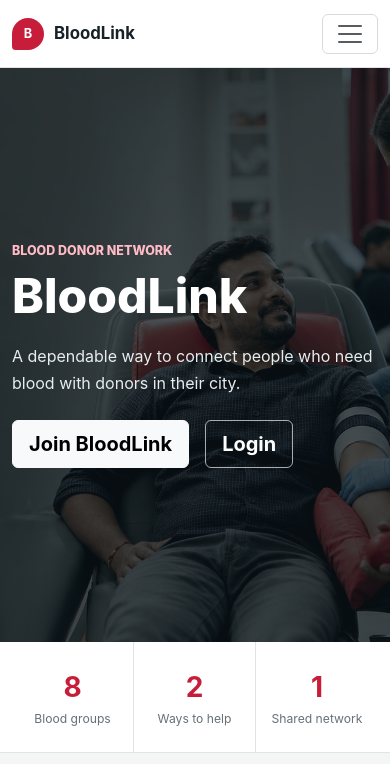
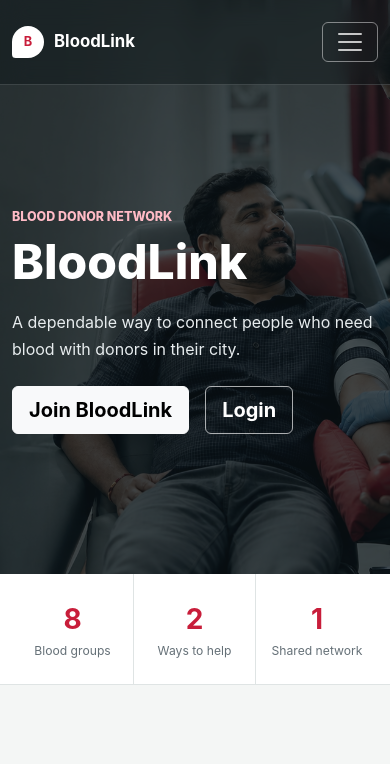
Before and after one commit to shivnandan-kumar/bloodlink-flask, a Flask app: page / in a window 390 px wide. Shown: the top 764 px of the page. Run offline with Flask 3, Linux system fonts and the light colour scheme.

Commit message:
Modernize hero navbar

```diff
--- a/app/static/css/style.css
+++ b/app/static/css/style.css
@@ -25,6 +25,58 @@
     min-height: 68px;
     position: relative;
     z-index: 20;
+}
+
+.app-navbar .container {
+    min-height: 68px;
+}
+
+.home-page .app-navbar {
+    backdrop-filter: blur(12px);
+    background: rgba(10, 19, 23, 0.42);
+    border-bottom-color: rgba(255, 255, 255, 0.15);
+    left: 0;
+    position: absolute;
+    right: 0;
+    top: 0;
+}
+
+.home-page .brand-lockup,
+.home-page .nav-link,
+.home-page .user-greeting {
+    color: #ffffff;
+}
+
+.home-page .brand-lockup:hover,
+.home-page .nav-link:hover,
+.home-page .nav-link:focus {
+    color: #ffd7de;
+}
+
+.home-page .brand-mark {
+    background: #ffffff;
+    color: var(--blood);
+}
+
+.home-page .btn-outline-blood {
+    background: rgba(255, 255, 255, 0.08);
+    border-color: rgba(255, 255, 255, 0.65);
+    color: #ffffff;
+}
+
+.home-page .btn-outline-blood:hover,
+.home-page .btn-outline-blood:focus {
+    background: #ffffff;
+    border-color: #ffffff;
+    color: var(--blood-dark);
+}
+
+.home-page .navbar-toggler {
+    border-color: rgba(255, 255, 255, 0.45);
+}
+
+.home-page .navbar-toggler-icon {
+    filter: brightness(0) invert(1);
 }
 
 .brand-lockup {
@@ -138,7 +190,7 @@
 
 .hero-content {
     padding-bottom: 72px;
-    padding-top: 72px;
+    padding-top: 140px;
     position: relative;
     z-index: 1;
 }
@@ -382,6 +434,14 @@
         padding-top: 12px;
     }
 
+    .home-page .navbar-collapse {
+        background: rgba(10, 19, 23, 0.94);
+        border: 1px solid rgba(255, 255, 255, 0.12);
+        border-radius: 8px;
+        margin-top: 8px;
+        padding: 14px;
+    }
+
     .auth-shell {
         grid-template-columns: 1fr;
     }
@@ -407,7 +467,7 @@
 
     .hero-content {
         padding-bottom: 56px;
-        padding-top: 56px;
+        padding-top: 124px;
     }
 
     .network-stat {
```
